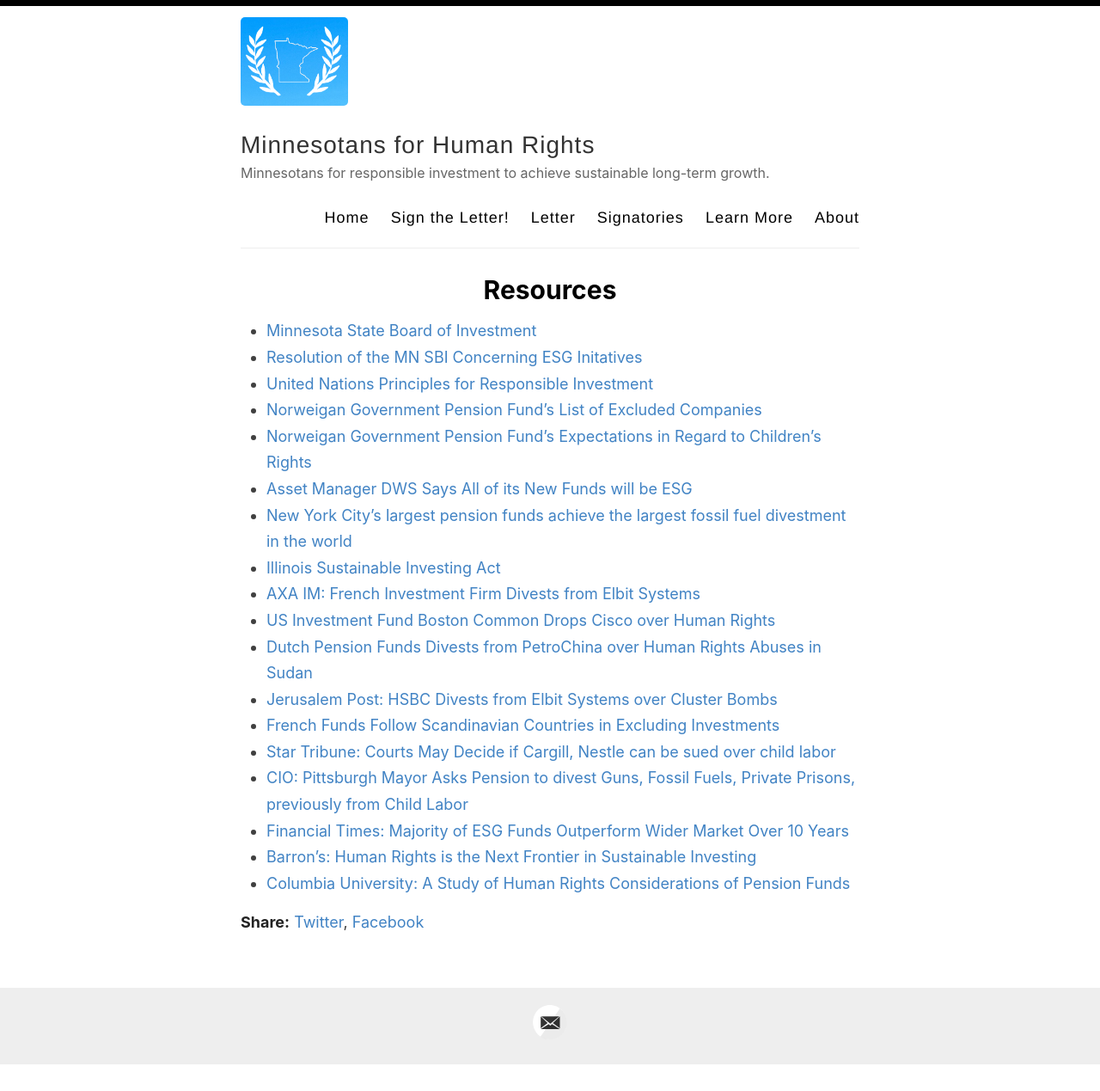
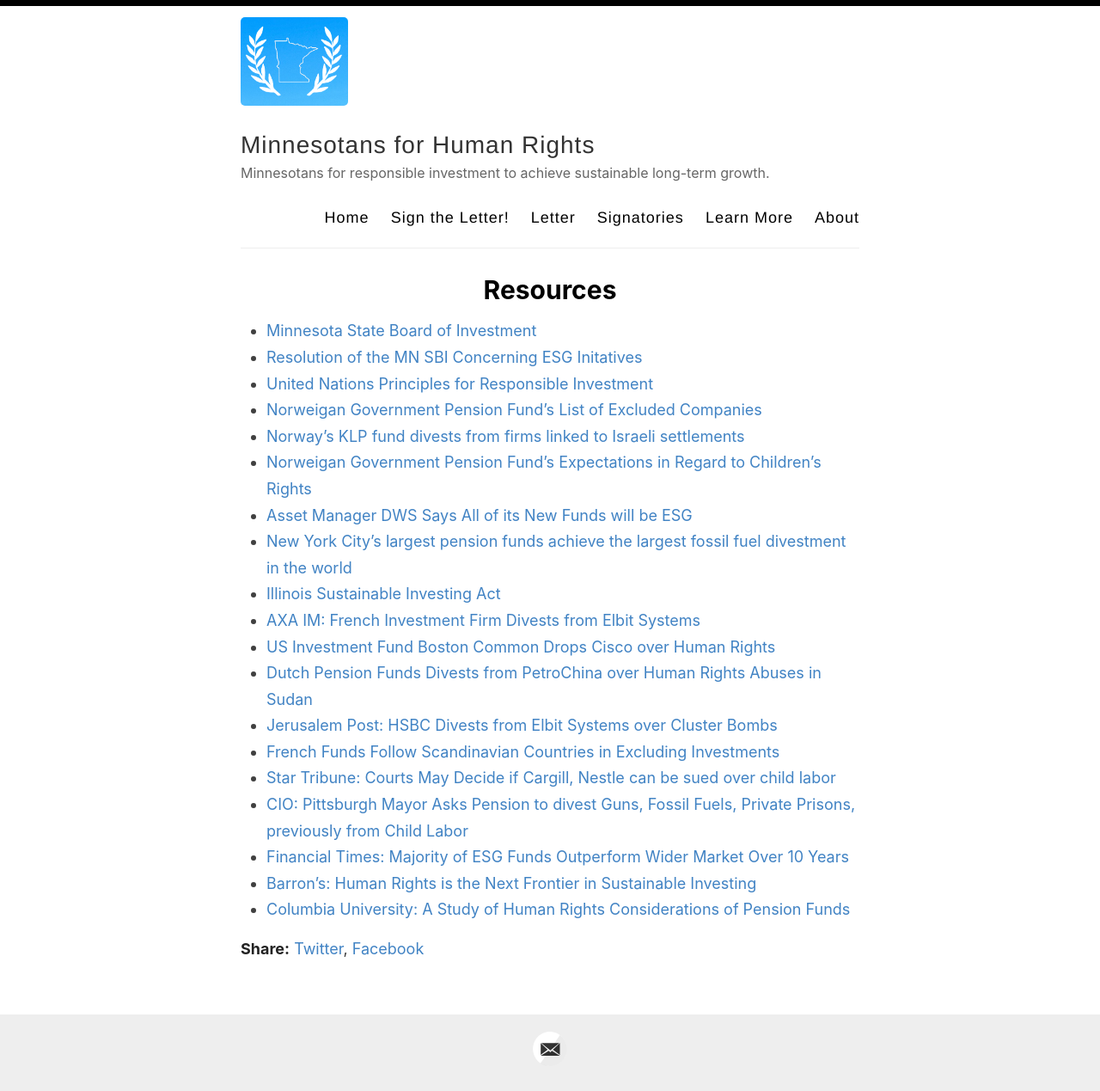
Before and after one commit to adamrahim/adamrahim.github.io, a Jekyll site: the page built from _posts/2020-12-23-learn-more.md, in a window 1280 px wide. Shown: the whole page at 86% size. Built offline with Jekyll 4.4.1, drawn with Linux system fonts in a browser that asks for light colours; before the commit the page ends 1239 px from its top, so only the background shows below that.

Commit message:
Update 2020-12-23-learn-more.md

```diff
--- a/_posts/2020-12-23-learn-more.md
+++ b/_posts/2020-12-23-learn-more.md
@@ -7,6 +7,7 @@
 - [Resolution of the MN SBI Concerning ESG Initatives](https://mn.gov/sbi/documents/MSBI%20Resolution%20on%20ESG%20-%20February%2026%202020.pdf "Resolution of the Minnesota State Board of Investment Concerning Environmental, Social, and Governance Initiatives")
 - [United Nations Principles for Responsible Investment](https://www.unpri.org/pri/about-the-pri "UN Principles for Responsible Investment")
 - [Norweigan Government Pension Fund's List of Excluded Companies](https://www.nbim.no/en/the-fund/responsible-investment/exclusion-of-companies/ "Norweigan Government Pension Fund's List of Excluded Companies")
+- [Norway's KLP fund divests from firms linked to Israeli settlements](https://www.aljazeera.com/news/2021/7/5/norway-klp-fund-divests-from-firms-linked-to-israeli-settlements")
 - [Norweigan Government Pension Fund's Expectations in Regard to Children's Rights](https://www.nbim.no/en/the-fund/responsible-investment/principles/expectations-to-companies/childrens-rights/ "Norweigan Government Pension Fund's Expectations to Companies in Regard to Children's Rights")
 - [Asset Manager DWS Says All of its New Funds will be ESG](https://www.barrons.com/articles/asset-manager-dws-says-all-of-its-new-funds-this-year-will-be-esg-51612226370?st=jly9jsuscmhw7dz "Asset Manager DWS Says All of its New Funds will be ESG")
 - [New York City’s largest pension funds achieve the largest fossil fuel divestment in the world](https://comptroller.nyc.gov/newsroom/mayor-de-blasio-comptroller-stringer-and-trustees-announce-estimated-4-billion-divestment-from-fossil-fuels/ "New York City’s largest pension funds achieve the largest fossil fuel divestment in the world")
```
